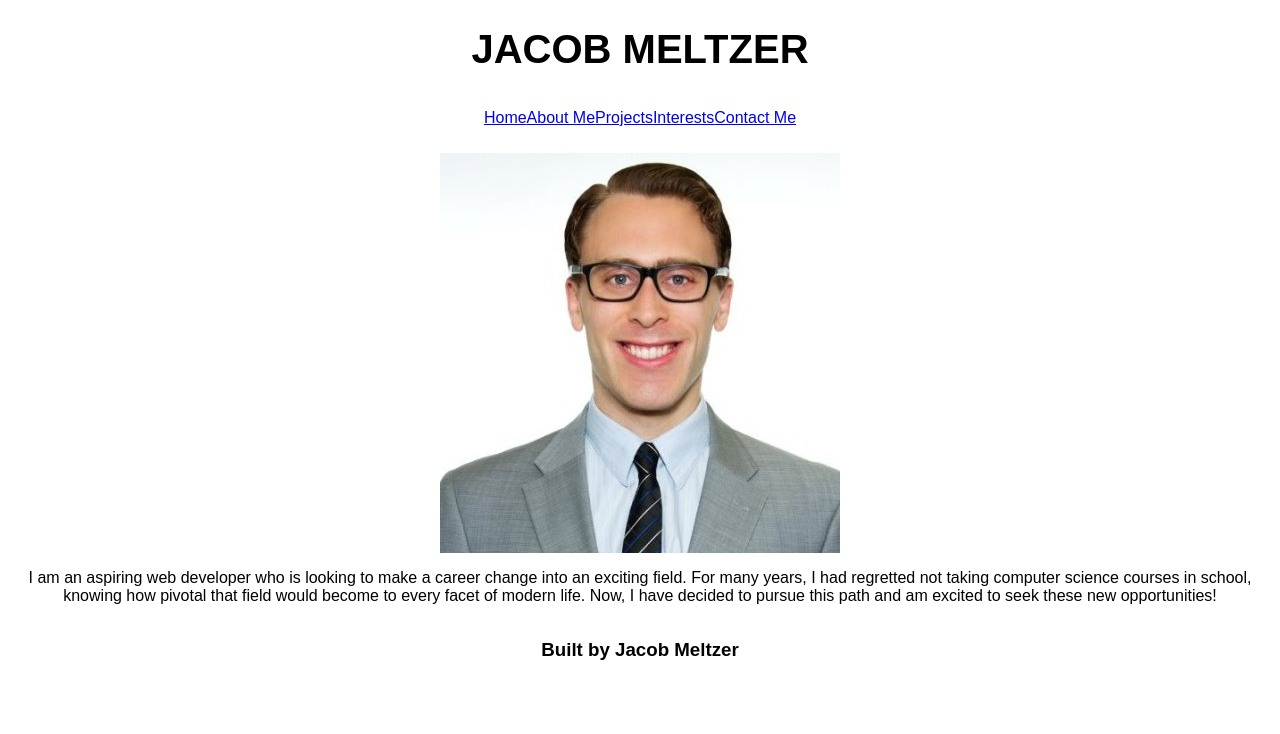
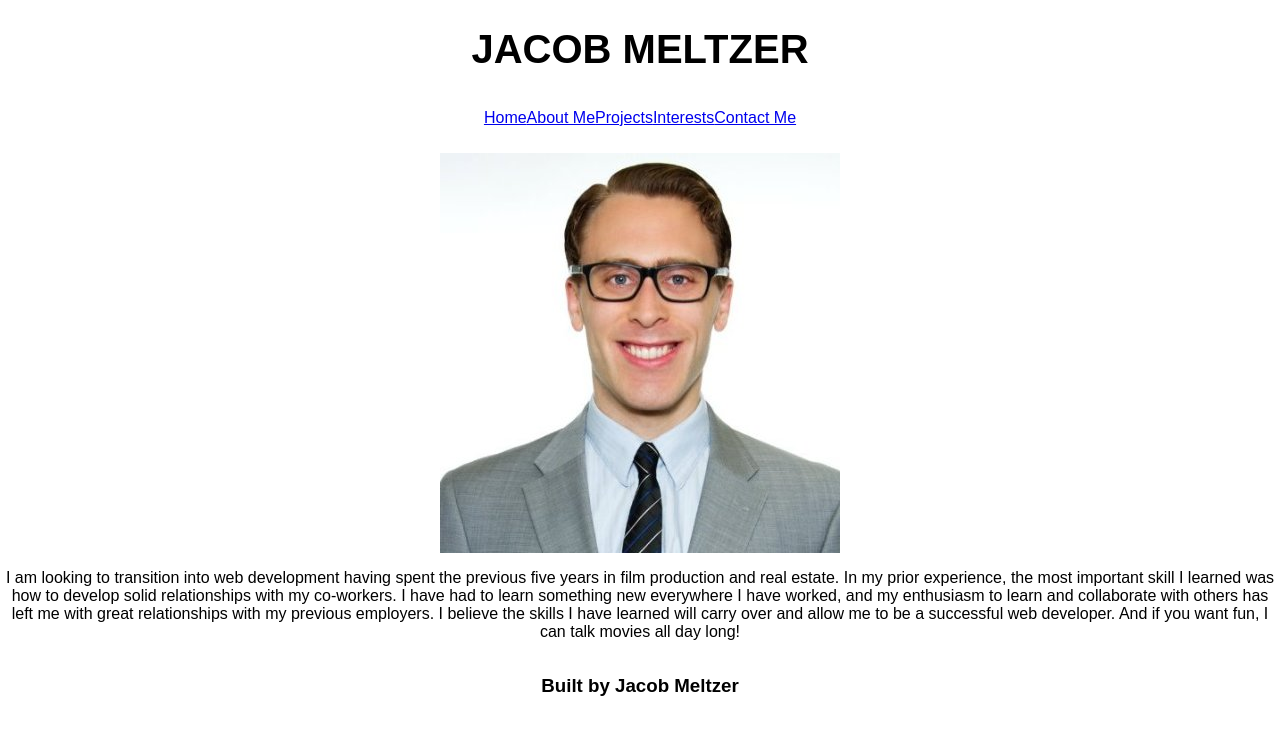
Before and after one commit to jakemeltzer333/my-portfolio, a React (Create React App) app in the folder portfolio/: page / in a window 1280 px wide. Shown: the top 734 px of the page. Built offline with nearby package versions, Linux system fonts and the light colour scheme.

Commit message:
different brand statement on home page

```diff
--- a/portfolio/src/components/Home.jsx
+++ b/portfolio/src/components/Home.jsx
@@ -7,10 +7,12 @@ const Home = () => {
       <div className='home-container'>
         <img src = {photo} alt='profile'/>
         <div className='summary'>
-        <p>I am an aspiring web developer who is looking to make a career change into an exciting field.
-        For many years, I had regretted not taking computer science courses in school,
-        knowing how pivotal that field would become to every facet of modern life.
-        Now, I have decided to pursue this path and am excited to seek these new opportunities!</p>
+        <p>I am looking to transition into web development having spent the previous five years in film production and real estate.
+          In my prior experience, the most important skill I learned was how to develop solid relationships with my co-workers.
+          I have had to learn something new everywhere I have worked, and my enthusiasm to learn and collaborate with others
+          has left me with great relationships with my previous employers.
+          I believe the skills I have learned will carry over and allow me to be a successful web developer.
+          And if you want fun, I can talk movies all day long!</p>
         </div>
       </div>
     )
```
